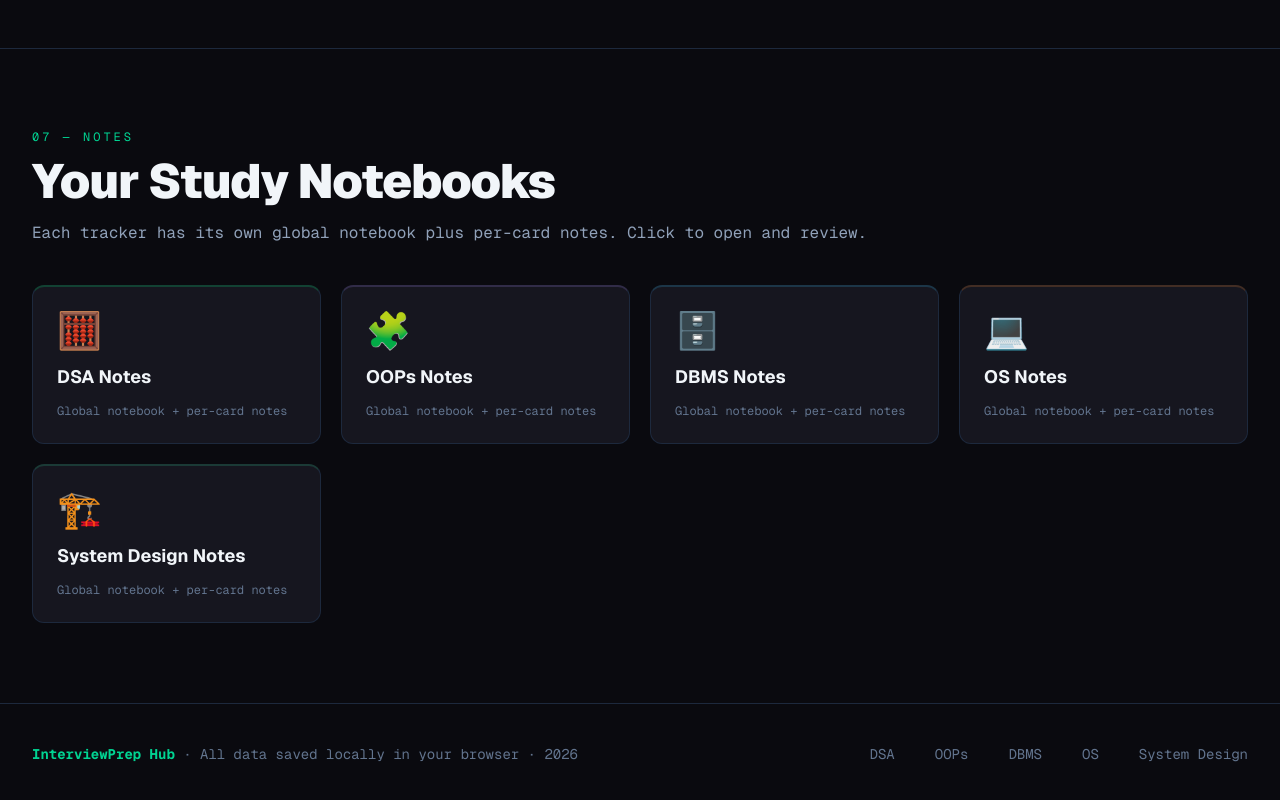
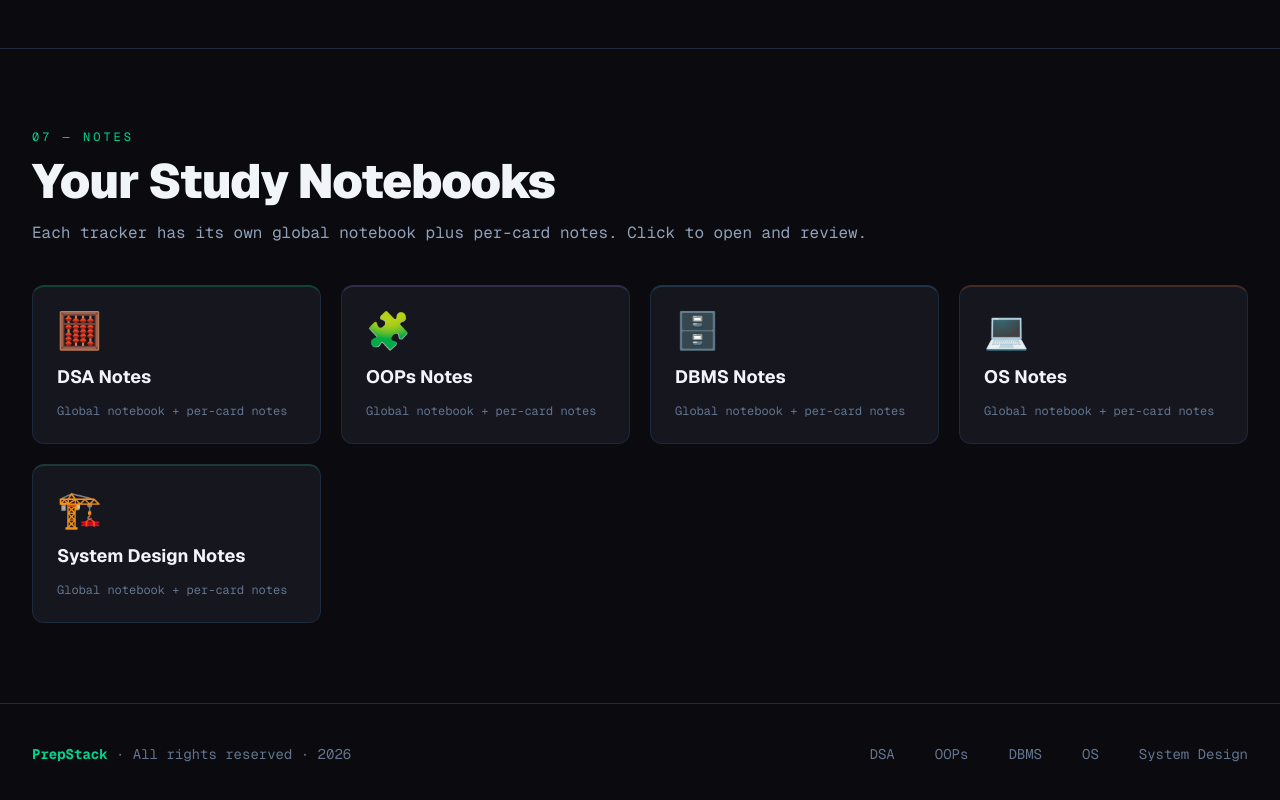
Before and after one commit to armanali0786/StackMastery, a Next.js app: page / in a window 1280 px wide. Shown: the part 4761-5561 px from the top of the page. Built offline with nearby package versions, Linux system fonts and the light colour scheme.

Commit message:
Text Updated

```diff
--- a/app/components/DailyGoals.tsx
+++ b/app/components/DailyGoals.tsx
@@ -23,7 +23,7 @@ export default function DailyGoals() {
 
             <div className="flex flex-wrap gap-4">
               <a
-                href="/interview-prep/dsa-tracker"
+                href="/dsa"
                 className="bg-emerald-500 text-black font-mono font-bold px-7 py-3.5 rounded-xl hover:bg-emerald-400 transition-all hover:shadow-emerald-500/30 hover:-translate-y-0.5 text-sm"
               >
                 Start Today →
--- a/app/components/Footer.tsx
+++ b/app/components/Footer.tsx
@@ -3,7 +3,7 @@ export default function Footer() {
   return (
     <footer className="border-t border-slate-800 py-10 px-6 md:px-8 text-slate-500 text-sm font-mono max-w-7xl mx-auto flex flex-col md:flex-row md:items-center md:justify-between gap-6 relative z-10">
       <div>
-        <strong className="text-emerald-400">InterviewPrep Hub</strong> · All data saved locally in your browser · 2026
+        <strong className="text-emerald-400">PrepStack</strong> · All rights reserved · 2026
       </div>
 
       <div className="flex flex-wrap gap-6 md:gap-10">
```
